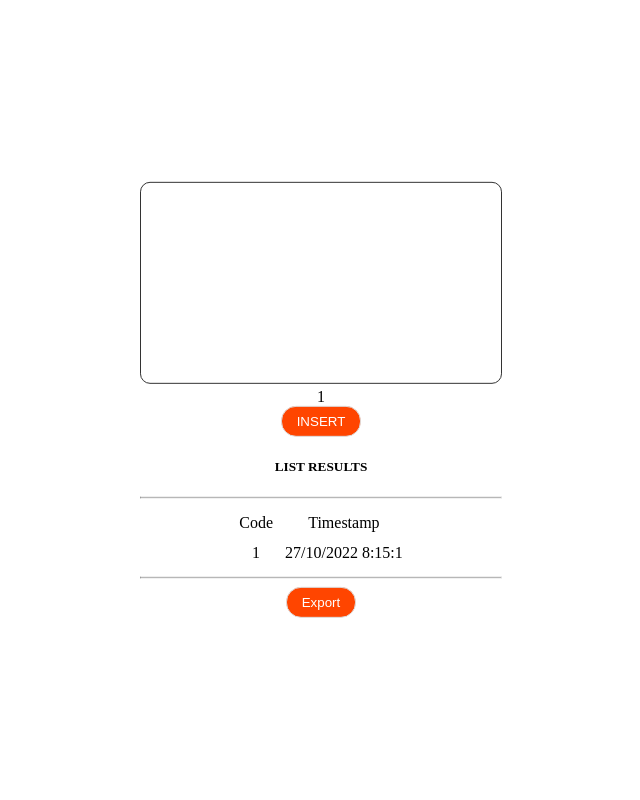
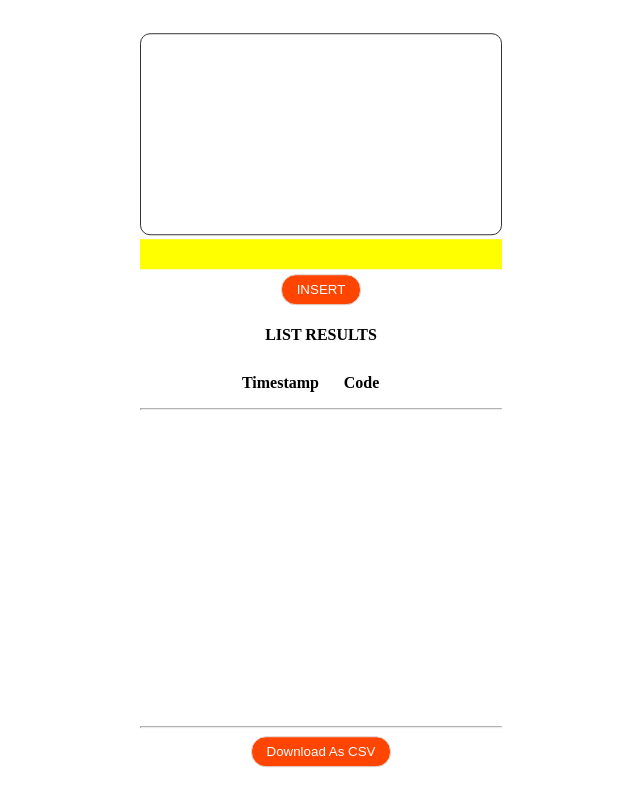
Before and after one commit to bayfit/barcode, a plain HTML site: page index.html in a window 1280 px wide. Both pictures are taken after a click on the button "INSERT". Shown: the whole page, without its empty margins (319-959 px from the left). Drawn offline with Linux system fonts and the light colour scheme.

Commit message:
change type of data exported

```diff
--- /dev/null
+++ b/assets/main.css
@@ -0,0 +1,46 @@
+.container {
+    position: absolute;
+    top: 50%;
+    left: 50%;
+    transform: translate(-50%, -50%);
+}
+
+#barcodes {
+    padding: 15px;
+    background: yellow;
+    font-size: 18px;
+    margin-bottom: 5px;
+}
+
+
+#canvas {
+    border-radius: 10px;
+}
+
+.content {
+    text-align: center;
+}
+
+.content button, #exportBtn {
+    padding: 7px 15px;
+    border: 1px solid #ddd;
+    border-radius: 15px;
+    background: orangered;
+    color: white;
+    cursor: pointer;
+}
+
+#program {
+    padding: 5px;
+    border-radius: 5px;
+    border: 0.5px solid #ddd;
+}
+
+.data-exported {
+    height: 300px;
+    overflow-y: scroll;
+}
+
+#res-list *, .placeholder-table {
+    padding: 5px !important
+}
--- /dev/null
+++ b/assets/main.js
@@ -0,0 +1,97 @@
+navigator.mediaDevices.enumerateDevices().then((devices) => {
+    let id = devices.filter((device) => device.kind === "videoinput").slice(-1).pop().deviceId;
+    let constrains = { video: { optional: [{ sourceId: id }] } };
+
+    navigator.mediaDevices.getUserMedia(constrains).then((stream) => {
+        let capturer = new ImageCapture(stream.getVideoTracks()[0]);
+        step(capturer);
+    });
+});
+
+const addToResults = () => {
+    let barcodes = document.querySelector('#barcodes').innerText;
+
+    // check if barcode has been scanned?
+    if (barcodes == "") {
+        alert("No scanned barcode found!");
+    }
+    else {
+        let today = new Date();
+        let dateTime = today.getDate()+'/'+(today.getMonth()+1)+'/'+today.getFullYear() +' '+ today.getHours() + ":" + today.getMinutes() + ":" + today.getSeconds();
+        const node = document.createElement("tr");
+        const nodeChild1 = document.createElement("td");
+        nodeChild1.appendChild(document.createTextNode(dateTime));
+        node.appendChild(nodeChild1);
+
+        const nodeChild2 = document.createElement("td");
+        nodeChild2.appendChild(document.createTextNode(barcodes));
+        node.appendChild(nodeChild2);
+        let resList = document.querySelector('#res-list').appendChild(node);
+    }
+
+}
+
+function step(capturer) {
+    capturer.grabFrame().then((image) => {
+        let canvas = document.getElementById("canvas");
+        let ctx = canvas.getContext("2d");
+        ctx.drawImage(image, 0, 0, image.width, image.height, 0, 0, canvas.width, canvas.height);
+        const barcodeDetector = new BarcodeDetector({
+            formats: [
+                'aztec',
+                'code_128',
+                'code_39',
+                'code_93',
+                'codabar',
+                'data_matrix',
+                'ean_13',
+                'ean_8',
+                'itf',
+                'pdf417',
+                'qr_code',
+                'upc_a',
+                'upc_e',
+            ],
+        });
+
+        barcodeDetector.detect(image)
+            .then(barcodes => {
+                document.getElementById("barcodes").innerHTML = barcodes.map(barcode => barcode.rawValue).join(', ');
+                step(capturer);
+            })
+            .catch((e) => {
+                console.error(e);
+            }); 000
+    });
+}
+
+
+function download_table_as_csv(table_id, separator = ',') {
+    // Select rows from table_id
+    var rows = document.querySelectorAll('table#' + table_id + ' tr');
+    // Construct csv
+    var csv = [];
+    for (var i = 0; i < rows.length; i++) {
+        var row = [], cols = rows[i].querySelectorAll('td, th');
+        for (var j = 0; j < cols.length; j++) {
+            // Clean innertext to remove multiple spaces and jumpline (break csv)
+            var data = cols[j].innerText.replace(/(\r\n|\n|\r)/gm, '').replace(/(\s\s)/gm, ' ')
+            // Escape double-quote with double-double-quote (see https://stackoverflow.com/questions/17808511/properly-escape-a-double-quote-in-csv)
+            data = data.replace(/"/g, '""');
+            // Push escaped string
+            row.push('"' + data + '"');
+        }
+        csv.push(row.join(separator));
+    }
+    var csv_string = csv.join('\n');
+    // Download it
+    var filename = 'export_' + table_id + '_' + new Date().toLocaleDateString() + '.csv';
+    var link = document.createElement('a');
+    link.style.display = 'none';
+    link.setAttribute('target', '_blank');
+    link.setAttribute('href', 'data:text/csv;charset=utf-8,' + encodeURIComponent(csv_string));
+    link.setAttribute('download', filename);
+    document.body.appendChild(link);
+    link.click();
+    document.body.removeChild(link);
+}
--- a/index.html
+++ b/index.html
@@ -5,36 +5,8 @@
     <meta charset="UTF-8">
     <meta http-equiv="X-UA-Compatible" content="IE=edge">
     <meta name="viewport" content="width=device-width, initial-scale=1.0">
-    <title>Barcode Reader</title>
-    <style>
-        .container {
-            position: absolute;
-            top: 50%;
-            left: 50%;
-            transform: translate(-50%, -50%);
-        }
-
-        #canvas {
-            border-radius: 10px;
-        }
-
-        .content {
-            text-align: center;
-        }
-
-        .content button, #exportBtn {
-            padding: 7px 15px;
-            border: 1px solid #ddd;
-            border-radius: 15px;
-            background: orangered;
-            color: white;
-            cursor: pointer;
-        }
-
-        #res-list * {
-            padding: 5px !important
-        }
-    </style>
+    <title>Check in App</title>
+    <link rel="stylesheet" href="./assets/main.css">
 </head>
 
 <body>
@@ -42,114 +14,33 @@
         <canvas id="canvas" width="360" height="200" style="border: 1px solid #333;"></canvas>
 
         <div class="content">
-            <div id="barcodes">1</div>
+            <div id="barcodes"></div>
             <button onclick="addToResults()">INSERT</button>
         </div>
-        <h5 style="text-align: center">LIST RESULTS</h5>
-        <hr>
-        <table id="res-list" style="margin: 0 auto;">
+        <h4 style="text-align: center">LIST RESULTS</h4>
+
+        <table class="placeholder-table" style="margin: 0 auto; text-align: center;">
             <tr>
-                <td>Code</td>
-                <td>Timestamp</td>
+                <td style="width: 50%;"><b>Timestamp</b></td>
+                <td style="width: 50%;"><b>Code</b></td>
             </tr>
         </table>
         <hr>
-        <button onclick="exportTableToExcel()" id="exportBtn">Export</button>
+        <div class="data-exported">
+            <table id="res-list" style="margin: 0 auto;">
+                <tr style="display: none;">
+                    <td><b>Timestamp</b></td>
+                    <td><b>Code</b></td>
+                </tr>
+            </table>
+        </div>
+
+        <hr>
+        <button onclick="download_table_as_csv('res-list')" id="exportBtn">Download As CSV</button>
     </div>
 
 
-    <script>
-        navigator.mediaDevices.enumerateDevices().then((devices) => {
-            let id = devices.filter((device) => device.kind === "videoinput").slice(-1).pop().deviceId;
-            let constrains = { video: { optional: [{ sourceId: id }] } };
-
-            navigator.mediaDevices.getUserMedia(constrains).then((stream) => {
-                let capturer = new ImageCapture(stream.getVideoTracks()[0]);
-                step(capturer);
-            });
-        });
-
-        const addToResults = () => {
-            let barcodes = document.querySelector('#barcodes').innerText;
-            let today = new Date();
-            let dateTime = today.getDate()+'/'+(today.getMonth()+1)+'/'+today.getFullYear() +' '+ today.getHours() + ":" + today.getMinutes() + ":" + today.getSeconds();
-            const node = document.createElement("tr");
-            const nodeChild1 = document.createElement("td");
-            nodeChild1.appendChild(document.createTextNode(barcodes));
-            node.appendChild(nodeChild1);
-
-            const nodeChild2 = document.createElement("td");
-            nodeChild2.appendChild(document.createTextNode(dateTime));
-            node.appendChild(nodeChild2);
-            let resList = document.querySelector('#res-list').appendChild(node);
-
-        }
-
-        function step(capturer) {
-            capturer.grabFrame().then((image) => {
-                let canvas = document.getElementById("canvas");
-                let ctx = canvas.getContext("2d");
-                ctx.drawImage(image, 0, 0, image.width, image.height, 0, 0, canvas.width, canvas.height);
-                const barcodeDetector = new BarcodeDetector({
-                    formats: [
-                        'aztec',
-                        'code_128',
-                        'code_39',
-                        'code_93',
-                        'codabar',
-                        'data_matrix',
-                        'ean_13',
-                        'ean_8',
-                        'itf',
-                        'pdf417',
-                        'qr_code',
-                        'upc_a',
-                        'upc_e',
-                    ],
-                });
-
-                barcodeDetector.detect(image)
-                    .then(barcodes => {
-                        document.getElementById("barcodes").innerHTML = barcodes.map(barcode => barcode.rawValue).join(', ');
-                        step(capturer);
-                    })
-                    .catch((e) => {
-                        console.error(e);
-                    }); 000
-            });
-        }
-        function exportTableToExcel() {
-            var downloadLink;
-            var dataType = 'application/vnd.ms-excel';
-            var tableSelect = document.getElementById('res-list');
-            var tableHTML = tableSelect.outerHTML.replace(/ /g, '%20');
-
-            // Specify file name
-            var filename = '';
-            filename = filename ? filename + '.xls' : 'excel_data.xls';
-
-            // Create download link element
-            downloadLink = document.createElement("a");
-
-            document.body.appendChild(downloadLink);
-
-            if (navigator.msSaveOrOpenBlob) {
-                var blob = new Blob(['\ufeff', tableHTML], {
-                    type: dataType
-                });
-                navigator.msSaveOrOpenBlob(blob, filename);
-            } else {
-                // Create a link to the file
-                downloadLink.href = 'data:' + dataType + ', ' + tableHTML;
-
-                // Setting the file name
-                downloadLink.download = filename;
-
-                //triggering the function
-                downloadLink.click();
-            }
-        }
-    </script>
+    <script src="./assets/main.js"></script>
 </body>
 
 </html>
```
